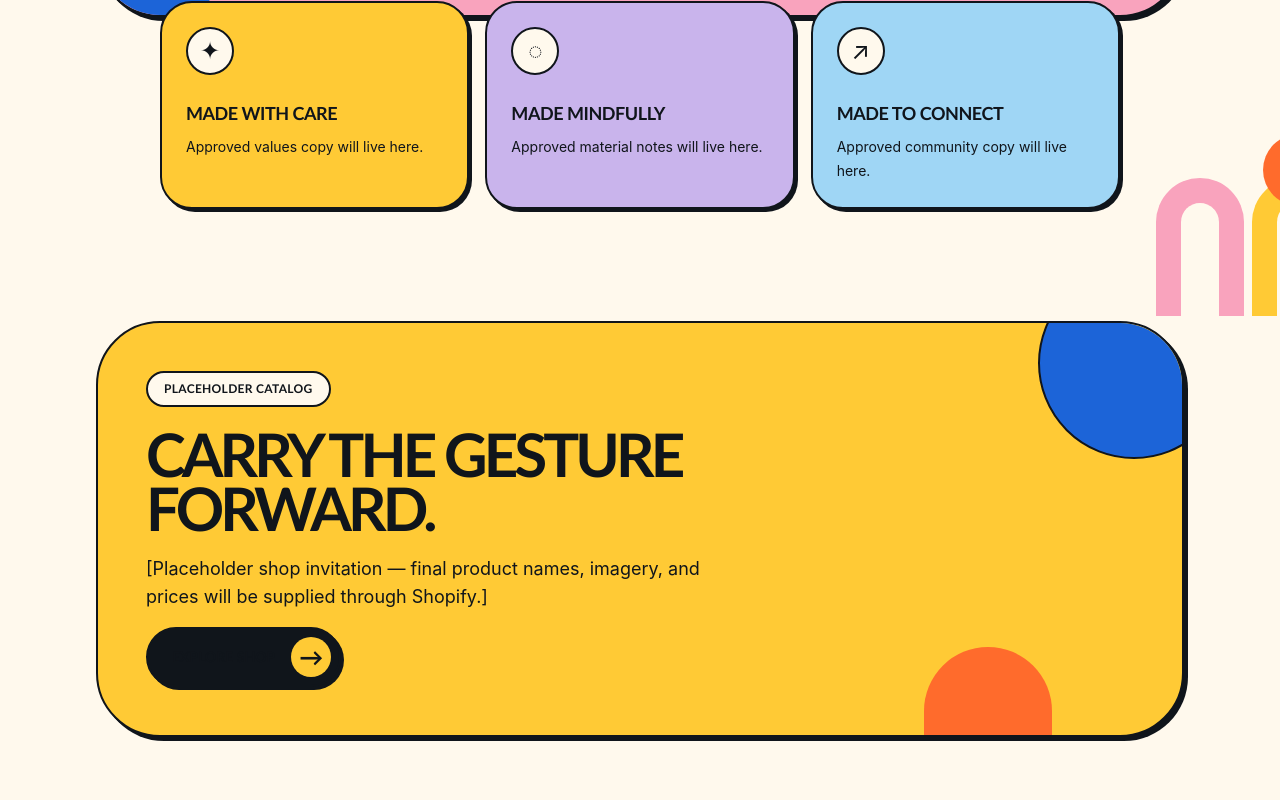
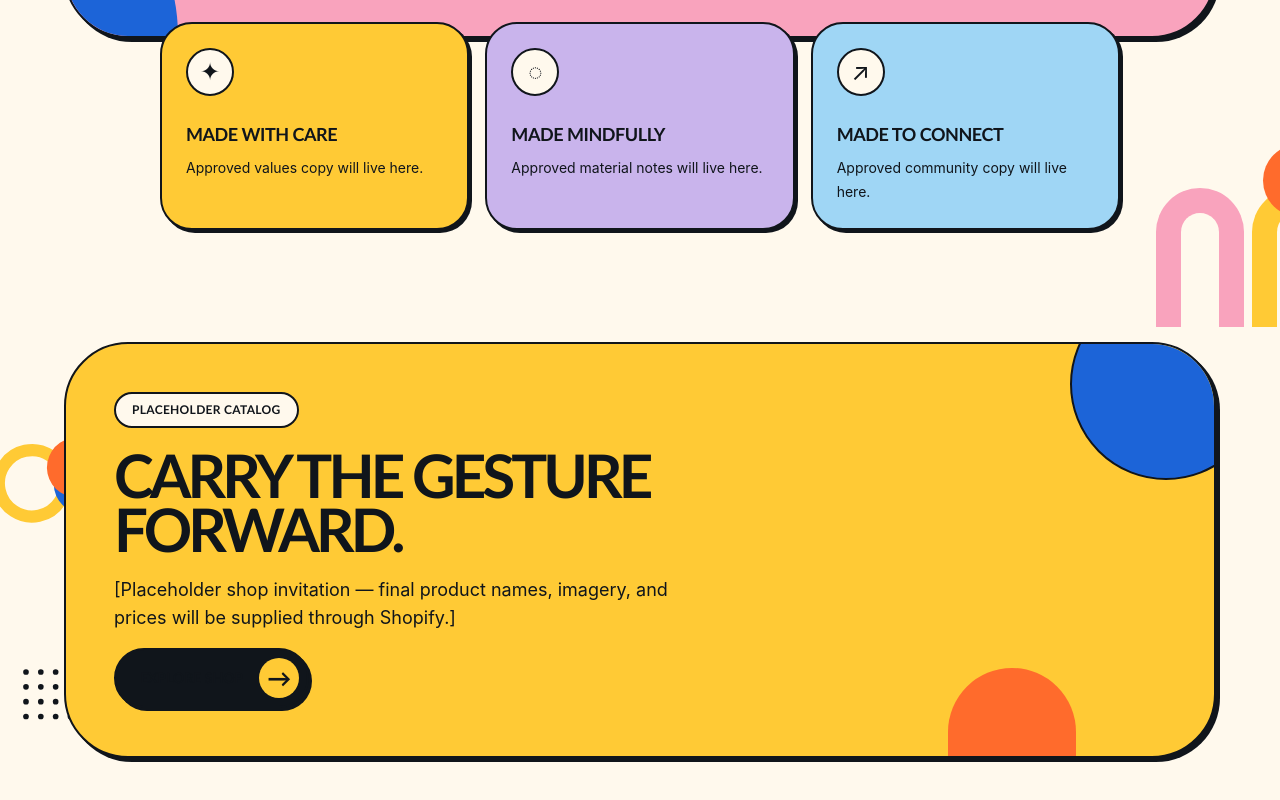
Before and after one commit to fvckzest/HANDS-HEART, a React (Vite) app: page / in a window 1280 px wide. Shown: the part 1988-2788 px from the top of the page. Built offline with nearby package versions, Linux system fonts and the light colour scheme; no server answers.

Commit message:
refine: widen layout and sustain decoration density

```diff
--- a/src/components/BackgroundDecor.tsx
+++ b/src/components/BackgroundDecor.tsx
@@ -75,10 +75,27 @@ export function BackgroundDecor() {
         <span className="background-decor__arch background-decor__arch--blue" />
         <span className="background-decor__ring background-decor__ring--yellow" />
       </div>
+      <div className="background-decor__cluster background-decor__cluster--lower-mid-left-rings background-decor__extended-page-accent">
+        <span className="background-decor__ring background-decor__ring--yellow" />
+        <span className="background-decor__disc background-decor__disc--blue" />
+        <span className="background-decor__disc background-decor__disc--orange" />
+      </div>
+      <div className="background-decor__cluster background-decor__cluster--lower-right-scallop background-decor__extended-page-accent">
+        <span className="background-decor__scallop" />
+        <span className="background-decor__ring background-decor__ring--small" />
+        <span className="background-decor__disc background-decor__disc--lavender" />
+      </div>
+      <div className="background-decor__cluster background-decor__cluster--prefooter-left-arches background-decor__extended-page-accent">
+        <span className="background-decor__arch background-decor__arch--orange" />
+        <span className="background-decor__arch background-decor__arch--pink" />
+        <span className="background-decor__disc background-decor__disc--yellow" />
+      </div>
 
       <DotField className="background-decor__dots--header-left" />
       <DotField className="background-decor__dots--mid-right" />
       <DotField className="background-decor__dots--footer-right" />
+      <DotField className="background-decor__dots--lower-left background-decor__extended-page-accent" />
+      <DotField className="background-decor__dots--lower-right background-decor__extended-page-accent" />
       <Rays className="background-decor__rays--header" />
       <Rays className="background-decor__rays--mid-right" />
       <Rays className="background-decor__rays--footer-left" />
--- a/src/styles.css
+++ b/src/styles.css
@@ -1,6 +1,7 @@
 @import 'tailwindcss';
 
 :root {
+  --site-content-max-width: 86rem;
   font-family: Inter, ui-sans-serif, system-ui, -apple-system, BlinkMacSystemFont,
     "Segoe UI", sans-serif;
   color-scheme: light;
@@ -134,6 +135,34 @@ a {
 .background-decor__cluster--footer-right-arches {
   right: -4rem;
   bottom: 10rem;
+}
+
+.background-decor__extended-page-accent {
+  display: none;
+}
+
+.background-decor--home .background-decor__extended-page-accent,
+.background-decor--about .background-decor__extended-page-accent,
+.background-decor--shop .background-decor__extended-page-accent {
+  display: block;
+}
+
+.background-decor__cluster--lower-mid-left-rings {
+  top: 59%;
+  left: -3.25rem;
+  transform: rotate(-12deg) scale(0.82);
+}
+
+.background-decor__cluster--lower-right-scallop {
+  top: 79%;
+  right: -3.5rem;
+  transform: rotate(9deg) scale(0.88);
+}
+
+.background-decor__cluster--prefooter-left-arches {
+  bottom: 23rem;
+  left: -3.5rem;
+  transform: rotate(-7deg) scale(0.86);
 }
 
 .background-decor__semicircle {
@@ -281,6 +310,16 @@ a {
   bottom: 14rem;
 }
 
+.background-decor__dots--lower-left {
+  top: 65%;
+  left: 1.5%;
+}
+
+.background-decor__dots--lower-right {
+  top: 87%;
+  right: 1.5%;
+}
+
 .background-decor__rays {
   width: clamp(3.75rem, 7vw, 6rem);
 }
@@ -346,7 +385,7 @@ a {
   grid-template-columns: minmax(10rem, 1.25fr) auto minmax(7.5rem, 1.25fr);
   align-items: center;
   gap: 1rem;
-  width: min(100%, 76rem);
+  width: min(100%, var(--site-content-max-width));
   min-height: 4.75rem;
   margin: 0 auto;
   padding: 0.5rem 0.6rem 0.5rem 1rem;
@@ -458,7 +497,7 @@ a {
 .site-main {
   position: relative;
   z-index: 1;
-  width: min(100%, 76rem);
+  width: min(100%, var(--site-content-max-width));
   min-height: 50vh;
   margin: 0 auto;
   padding: clamp(2.75rem, 8vw, 6rem) clamp(1rem, 5vw, 4.5rem);
@@ -651,7 +690,7 @@ a {
   grid-template-columns: 1fr auto 1fr;
   align-items: center;
   gap: 1.5rem;
-  width: min(100%, 76rem);
+  width: min(100%, var(--site-content-max-width));
   min-height: 13rem;
   margin: 0 auto;
   padding: 3.5rem clamp(1rem, 5vw, 4.5rem) 2.5rem;
@@ -745,9 +784,20 @@ a {
     right: -4.75rem;
   }
 
+  .background-decor__cluster--lower-mid-left-rings,
+  .background-decor__cluster--prefooter-left-arches {
+    left: -4.25rem;
+  }
+
+  .background-decor__cluster--lower-right-scallop {
+    right: -4.25rem;
+  }
+
   .background-decor__dots--header-left,
   .background-decor__dots--mid-right,
-  .background-decor__dots--footer-right {
+  .background-decor__dots--footer-right,
+  .background-decor__dots--lower-left,
+  .background-decor__dots--lower-right {
     width: 3rem;
   }
 
@@ -756,8 +806,13 @@ a {
   }
 
   .background-decor__dots--mid-right,
-  .background-decor__dots--footer-right {
+  .background-decor__dots--footer-right,
+  .background-decor__dots--lower-right {
     right: -0.5rem;
+  }
+
+  .background-decor__dots--lower-left {
+    left: -0.5rem;
   }
 
   .background-decor__rays--header {
```
